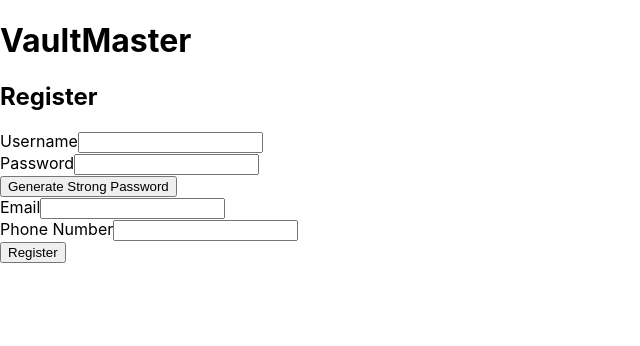
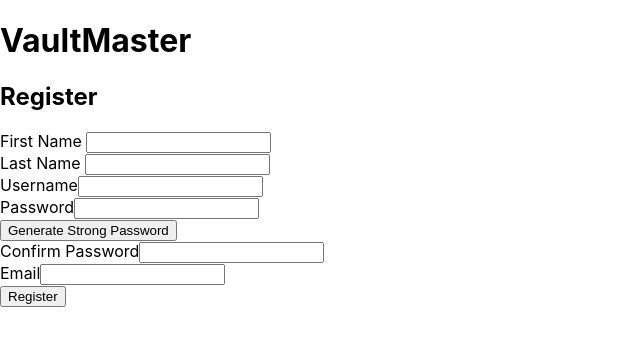
Before and after one commit to CS467-VaultMaster/VaultMaster, a React (Create React App) app in the folder frontend/: page /register in a window 1280 px wide. Shown: the top 346 px of the page, without its empty margins (0-640 px from the left). Built offline with nearby package versions, Linux system fonts and the light colour scheme.

Commit message:
Updated Register and Login pages

```diff
--- a/frontend/src/pages/Login.js
+++ b/frontend/src/pages/Login.js
@@ -15,7 +15,7 @@ export default function Login() {
       <h2>Login</h2>
       <form onSubmit={handleLogin}>
         <div className="input-group">
-          {/* Login with Username and/or Password? */}
+          {/* Login with Username and Password? */}
           <label htmlFor="username">Username or Email</label>
           <input
             type="text"
--- a/frontend/src/pages/Register.js
+++ b/frontend/src/pages/Register.js
@@ -1,15 +1,23 @@
 import React, { useState } from "react";
-import { useNavigate } from "react-router-dom"
+import { useNavigate } from "react-router-dom";
 import GeneratePassword from "../components/GeneratePassword";
-import axios from 'axios'
+import axios from "axios";
 
 export default function Register() {
   const navigate = useNavigate();
   const [username, setUsername] = useState("");
-  const [password, setPassword] = useState("");
+  const [password1, setPassword1] = useState("");
+  const [password2, setPassword2] = useState("");
   const [email, setEmail] = useState("");
-  const [phoneNumber, setPhoneNumber] = useState("");
+  const [firstName, setFirstName] = useState("");
+  const [lastName, setLastName] = useState("");
   const [passwordError, setPasswordError] = useState("");
+  const [generalError, setGeneralError] = useState("")
+
+  const isValidEmail = (email) => {
+    const re = /^[a-zA-Z0-9._-]+@[a-zA-Z0-9.-]+\.[a-zA-Z]{2,6}$/;
+    return re.test(email);
+  };
 
   const checkPasswordComplexity = (pwd) => {
     // TODO enhance this function with special char requirements, etc.
@@ -23,31 +31,44 @@ export default function Register() {
   const handleRegistration = async (e) => {
     e.preventDefault();
 
-    const pwdError = checkPasswordComplexity(password);
+    if (password1 !== password2) {
+      setPasswordError("Passwords do not match!");
+      setPassword2("")  // Clear password2 field
+      return;
+    }
+
+    if (!isValidEmail(email)) {
+      setGeneralError("Please enter a valid email address.");
+      return;
+    }
+
+    const pwdError = checkPasswordComplexity(password1);
     if (pwdError) {
       setPasswordError(pwdError);
       return;
     }
 
-    setPasswordError('')  // Reset password error and proceed with registration
+    setPasswordError(""); // Reset password error and proceed with registration
 
     try {
-      const response = await axios.post("ENDPOINT",{
+      const response = await axios.post("ENDPOINT", {
         username: username,
-        password: password,
+        password1: password1,
+        password2: password2,
         email: email,
-        phone_number: phoneNumber,
         first_name: firstName,
-        last_name: LastName
+        last_name: lastName,
       });
 
-      if (response.data.success){
-        console.log(response.data)
-        navigate('/login')
+      if (response.data.success) {
+        console.log(response.data);
+        navigate("/login");
+      } else {
+        setGeneralError(response.data.message || "An error occurred during registration.")
       }
-
     } catch (error) {
-      console.error("Error registering user:", error.response)
+      setGeneralError("Error registering user. Please try again.")
+      console.error("Error registering user:", error.response);
       // Also display error message to the user
     }
   };
@@ -56,6 +77,28 @@ export default function Register() {
     <div className="register page">
       <h2>Register</h2>
       <form onSubmit={handleRegistration}>
+        <div className="input-group">
+          <label htmlFor="firstName">First Name</label> {/* 2. Input for first name */}
+          <input
+            type="text"
+            id="firstName"
+            value={firstName}
+            onChange={(e) => setFirstName(e.target.value)}
+            required
+          />
+        </div>
+
+        <div className="input-group">
+          <label htmlFor="lastName">Last Name</label> {/* 2. Input for last name */}
+          <input
+            type="text"
+            id="lastName"
+            value={lastName}
+            onChange={(e) => setLastName(e.target.value)}
+            required
+          />
+        </div>
+
         <div className="input-group">
           <label htmlFor="username">Username</label>
           <input
@@ -68,16 +111,27 @@ export default function Register() {
         </div>
 
         <div className="input-group">
-          <label htmlFor="password">Password</label>
+          <label htmlFor="password1">Password</label>
           <input
             type="password"
-            id="password"
-            value={password}
-            onChange={(e) => setPassword(e.target.value)}
+            id="password1"
+            value={password1}
+            onChange={(e) => setPassword1(e.target.value)}
             required
           />
           <GeneratePassword />
           {passwordError && <p className="error">{passwordError}</p>}
+        </div>
+
+        <div className="input-group">
+          <label htmlFor="password2">Confirm Password</label>
+          <input
+            type="password"
+            id="password2"
+            value={password2}
+            onChange={(e) => setPassword2(e.target.value)}
+            required
+          />
         </div>
 
         <div className="input-group">
@@ -91,17 +145,6 @@ export default function Register() {
           />
         </div>
 
-        <div className="input-group">
-          <label htmlFor="phoneNumber">Phone Number</label>
-          <input
-            type="tel"
-            id="phoneNumber"
-            value={phoneNumber}
-            onChange={(e) => setPhoneNumber(e.target.value)}
-            required
-          />
-        </div>
-
         <button type="submit">Register</button>
       </form>
     </div>
```
